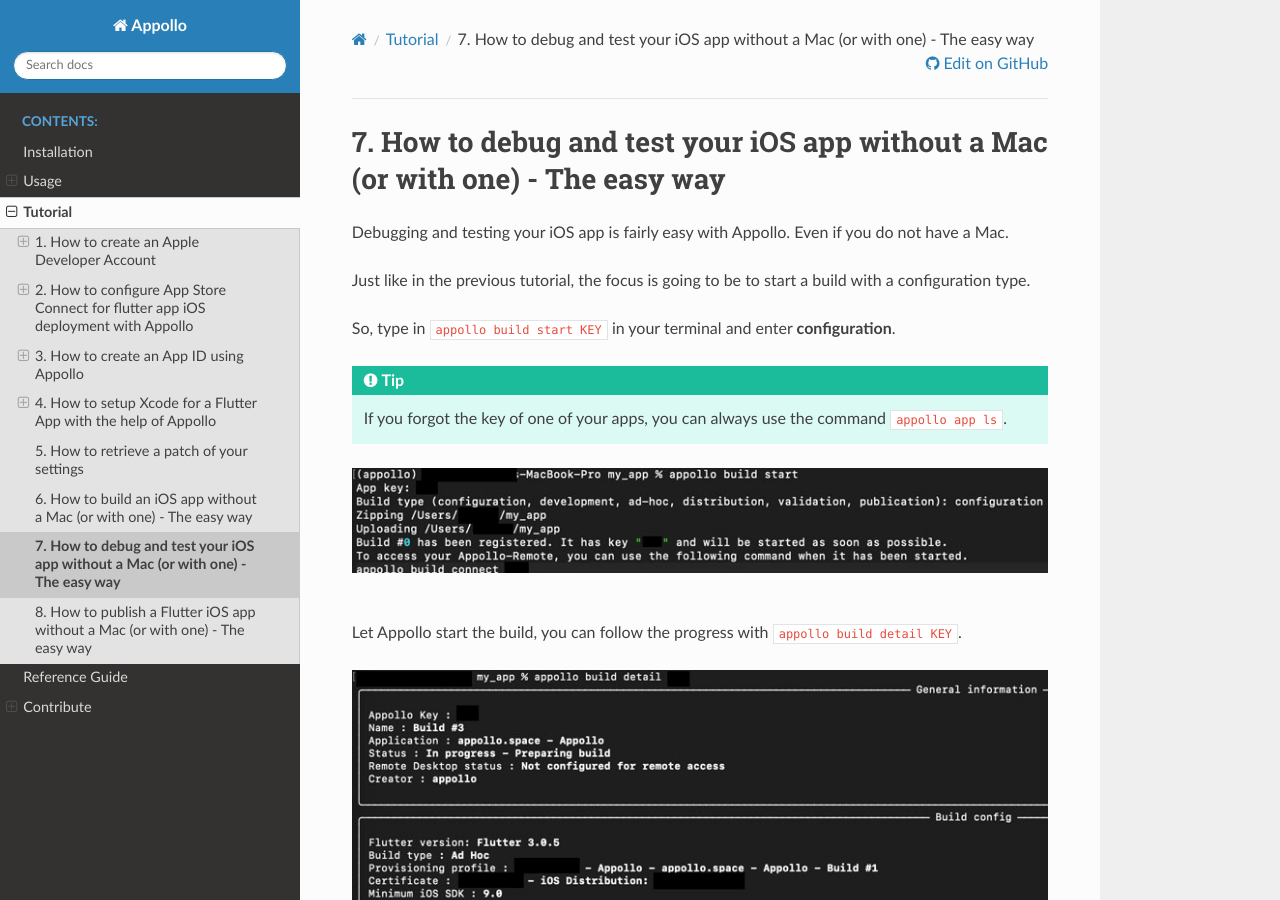
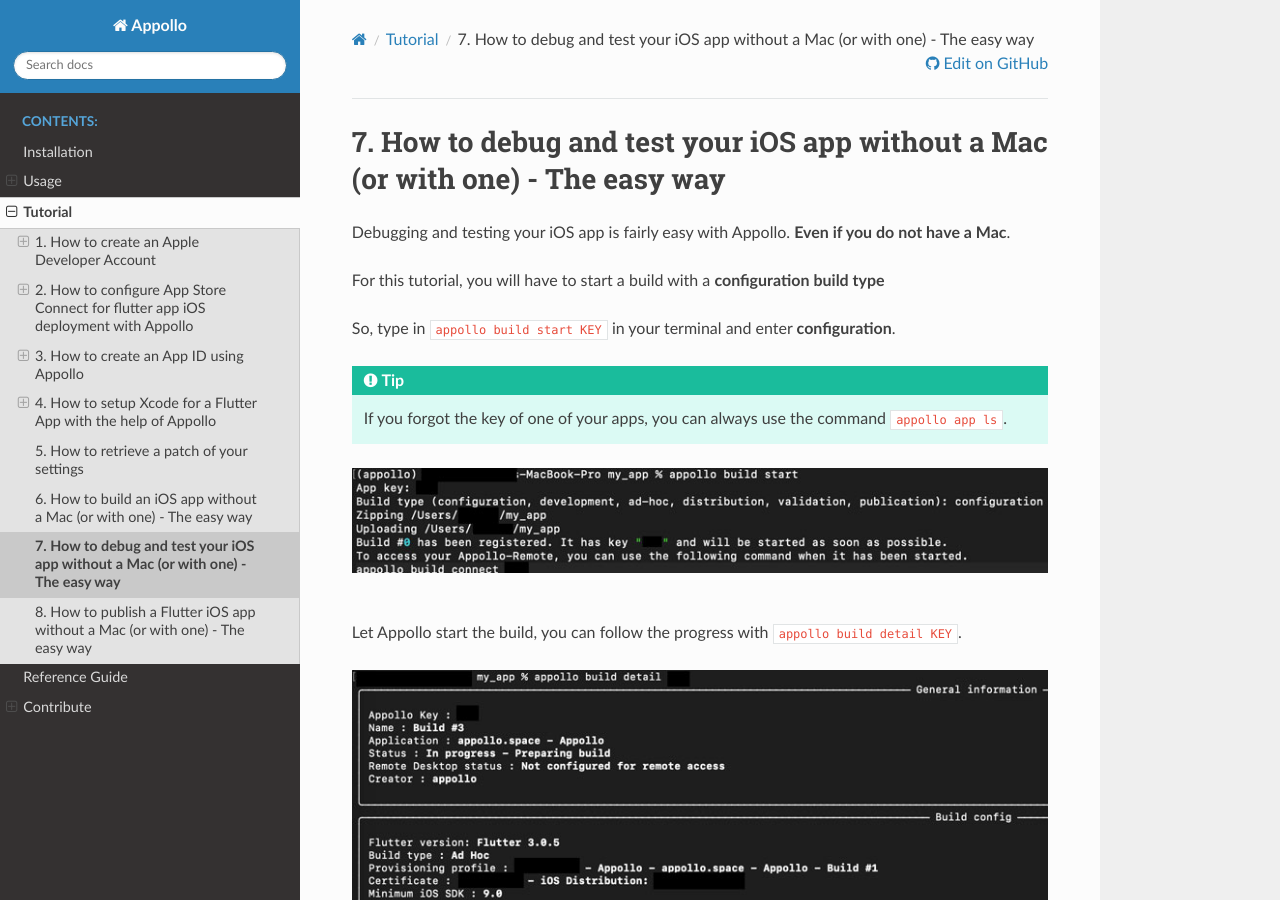
Before and after one commit to Odevio/Odevio-CLI, a Sphinx documentation site: the page built from docs/tutorial/7_debug_and_test_your_ios_app.txt, in a window 1280 px wide and 900 px high. Built offline with Sphinx 7.4.7 and the Read the Docs theme 2.0.0, drawn with Linux system fonts in a browser that asks for light colours; pages that are not in the unit, such as notebooks, are missing from menus.

Commit message:
Correction to tutorial chapter 7

```diff
--- a/docs/tutorial/7_debug_and_test_your_ios_app.txt
+++ b/docs/tutorial/7_debug_and_test_your_ios_app.txt
@@ -2,9 +2,9 @@
 7. How to debug and test your iOS app without a Mac (or with one) - The easy way
 ================================================================================
 
-Debugging and testing your iOS app is fairly easy with Appollo. Even if you do not have a Mac.
+Debugging and testing your iOS app is fairly easy with Appollo. **Even if you do not have a Mac**.
 
-Just like in the previous tutorial, the focus is going to be to start a build with a configuration type.
+For this tutorial, you will have to start a build with a **configuration build type**
 
 So, type in ``appollo build start KEY`` in your terminal and enter **configuration**.
 
```
